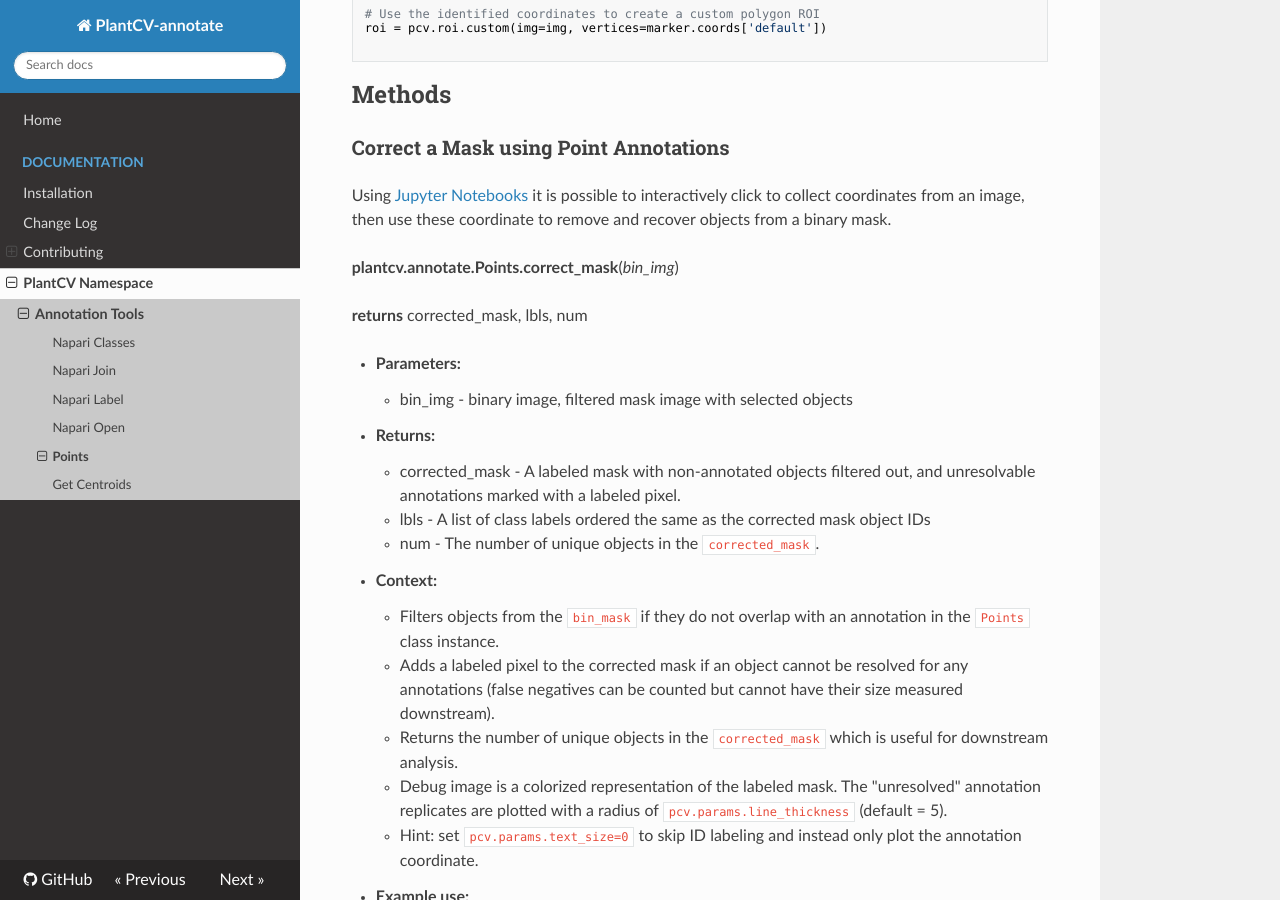
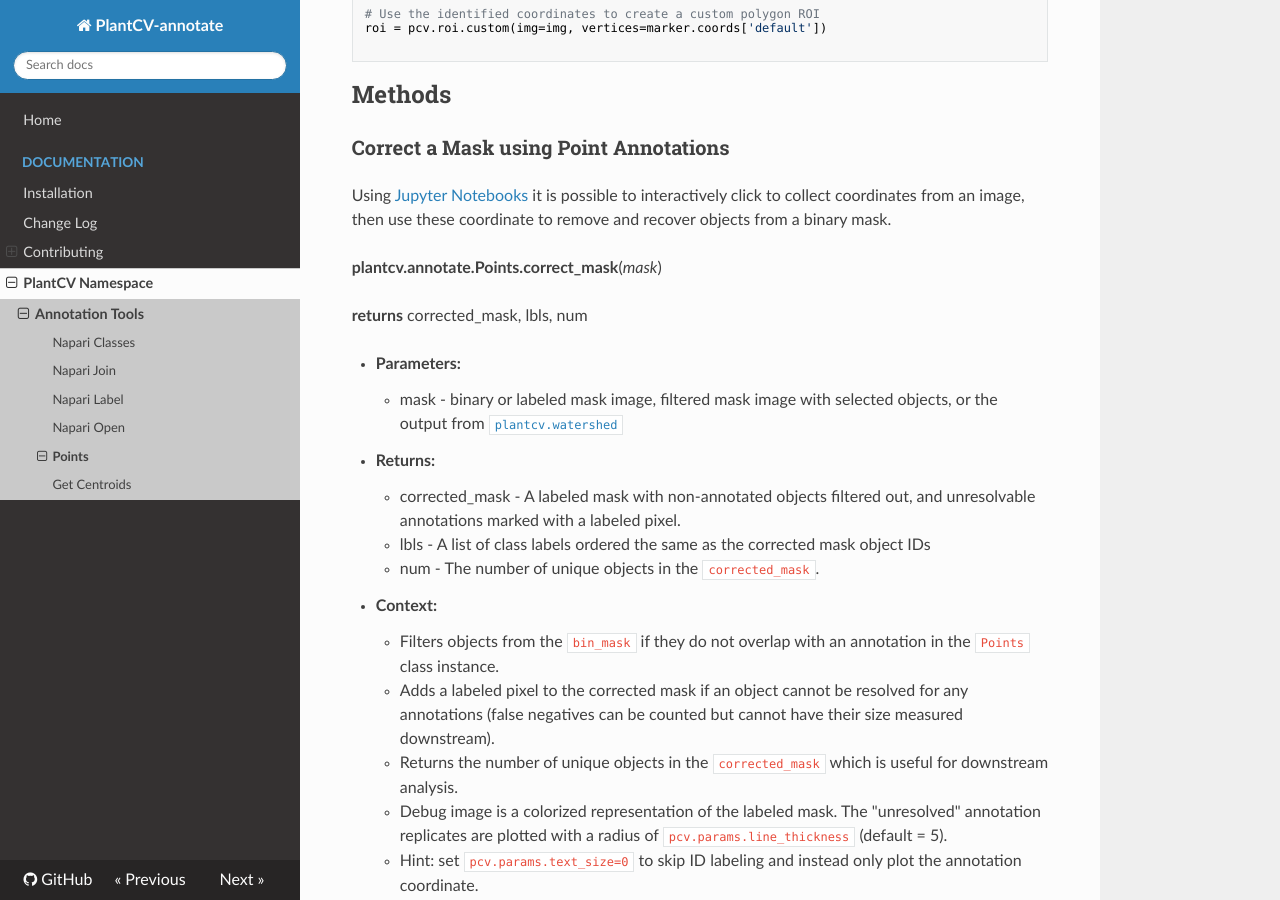
Before and after one commit to danforthcenter/plantcv-annotate, an MkDocs documentation site: the page built from docs/Points.md, in a window 1280 px wide and 900 px high, scrolled down 1077 px. Built offline with MkDocs 1.6.1, drawn with Linux system fonts in a browser that asks for light colours; nearby versions of some CDN libraries; some of the changed text lies outside the part shown.

Commit message:
update Points.md with new param name

```diff
--- a/docs/Points.md
+++ b/docs/Points.md
@@ -50,12 +50,12 @@ roi = pcv.roi.custom(img=img, vertices=marker.coords['default'])
 
 Using [Jupyter Notebooks](https://plantcv.readthedocs.io/en/stable/jupyter/) it is possible to interactively click to collect coordinates from an image, then use these coordinate to remove and recover objects from a binary mask.
 
-**plantcv.annotate.Points.correct_mask**(*bin_img*)
+**plantcv.annotate.Points.correct_mask**(*mask*)
 
 **returns** corrected_mask, lbls, num
 
 - **Parameters:**
-    - bin_img - binary image, filtered mask image with selected objects
+    - mask - binary or labeled mask image, filtered mask image with selected objects, or the output from [`plantcv.watershed`](https://plantcv.readthedocs.io/en/stable/watershed/)
 
 - **Returns:**
     - corrected_mask - A labeled mask with non-annotated objects filtered out, and unresolvable annotations marked with a labeled pixel.
@@ -95,7 +95,7 @@ marker = pcvan.Points(img=img, figsize=(12,6))
 marker.import_list(coords=centroid_coords, label="stomata")
 
 # Filter the binary mask based on corrected annotations
-corrected_mask, lbls, num = marker.correct_mask(bin_img=bin_mask)
+corrected_mask, lbls, num = marker.correct_mask(mask=bin_mask)
 
 # Analysis steps here
 size_img = pcv.analyze.size(img=img, labeled_mask=corrected_mask, n_labels=num, label=lbls)
```
